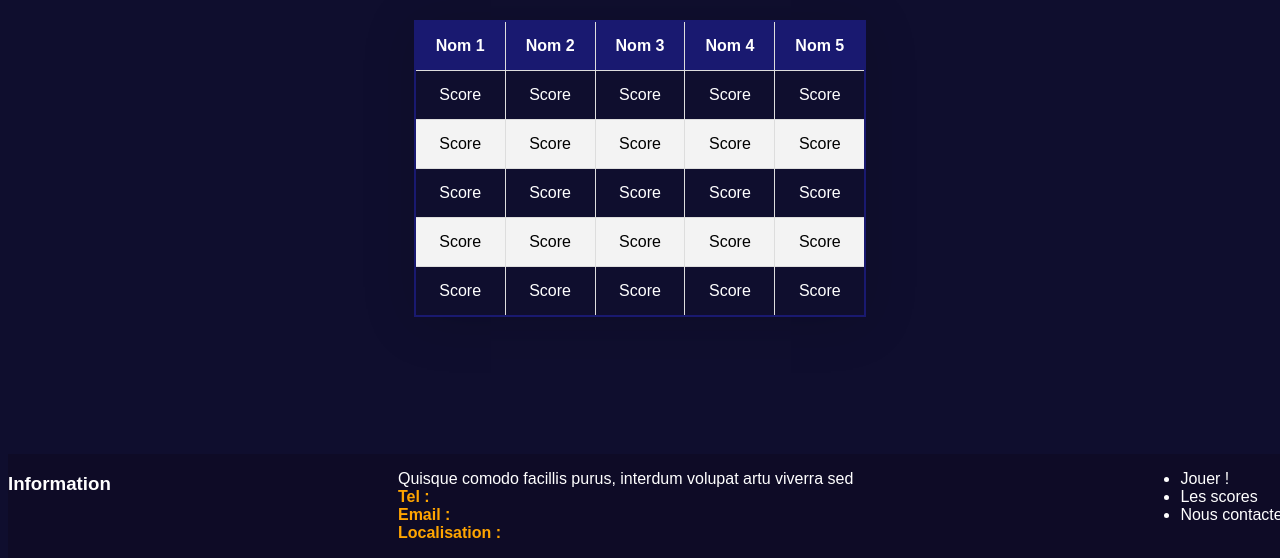
After one commit to JooBV/Puissance-4, a PHP site: page /scoreboard.html in a window 1280 px wide. The commit adds this page. Shown: the part 242-800 px from the top of the page. Run offline with PHP 8.4, Linux system fonts and the light colour scheme.

Commit message:
Connexion/Score

```diff
--- /dev/null
+++ b/scoreboard.css
@@ -0,0 +1,101 @@
+body {
+    color: white;
+    background: rgb(15, 14, 46);
+
+    font-family: arial, sans-serif;
+}
+
+.centrer {
+    text-align: center;
+}
+
+
+/*
+En-tête
+*/
+.tête {
+    display: flex;
+    justify-content: space-between;
+}
+
+
+/*
+Image
+*/
+.img {
+    color: white;
+
+    padding-top: 5%;
+    padding-bottom: 4%;
+
+    background-image: url(https://cdn.discordapp.com/attachments/1020320775426805790/1035512948594061382/Banniere.png);
+
+    text-align: center;
+    display: flex;
+    justify-content: space-around;
+    text-transform: uppercase;
+}
+
+
+/*
+Tableau
+*/
+.table-style  {
+    border-collapse: collapse;
+    box-shadow: 0 5px 50px rgba(0,0,0,0.15);
+    cursor: pointer;
+    margin: 0px auto;
+    border: 2px solid midnightblue;
+}
+
+thead tr {
+    background-color: midnightblue;
+    color: #fff;
+    text-align: left;
+}
+
+th, td {
+    padding: 15px 20px;
+    text-align: center;
+}
+
+tbody tr, td, th {
+    border: 1px solid #ddd;
+}
+
+tbody tr:nth-child(even){
+    background-color: #f3f3f3;
+    color: black;
+}
+
+@media screen and (max-width: 550px) {
+  body {
+    align-items: flex-start;
+  }
+  .table-style  {
+    width: 100%;
+    margin: 0px;
+    font-size: 10px;
+  }
+  th, td {
+    padding: 10px 7px;
+}
+}
+
+/*
+Pied de page
+*/
+footer {
+    position: fixed;
+
+    left: 50;
+    bottom: 0;
+    width: 100%;
+
+    background-color: rgb(14, 11, 38);
+}
+
+
+b {
+    color: orange;
+}
--- /dev/null
+++ b/scoreboard.html
@@ -0,0 +1,95 @@
+<!DOCTYPE html>
+<html lang="fr">
+
+<head>
+    <meta charset="UTF-8">
+    <link rel="stylesheet" href="scoreboard.css">
+    <title>Scoreboard</title>
+</head>
+
+
+<body>
+    <header>
+        <div class="tête">
+            <h4>The Power Of Memory</h4>
+            <p class="right"> ACCUEIL JEU NOUS CONTACTER</p>
+        </div>
+        <h1 class="centrer img">Score</h1>
+    </header>
+    <table class="table-style">
+
+        <thead>
+            <tr>
+                <th>Nom 1</th>
+                <th>Nom 2</th>
+                <th>Nom 3</th>
+                <th>Nom 4</th>
+                <th>Nom 5</th>
+            </tr>
+        </thead>
+
+
+        <tbody>
+            <tr>
+                <td>Score</td>
+                <td>Score</td>
+                <td>Score</td>
+                <td>Score</td>
+                <td>Score</td>
+            </tr>
+            <tr>
+                <td>Score</td>
+                <td>Score</td>
+                <td>Score</td>
+                <td>Score</td>
+                <td>Score</td>
+            </tr>
+            <tr>
+                <td>Score</td>
+                <td>Score</td>
+                <td>Score</td>
+                <td>Score</td>
+                <td>Score</td>
+            </tr>
+            <tr>
+                <td>Score</td>
+                <td>Score</td>
+                <td>Score</td>
+                <td>Score</td>
+                <td>Score</td>
+            </tr>
+            <tr>
+                <td>Score</td>
+                <td>Score</td>
+                <td>Score</td>
+                <td>Score</td>
+                <td>Score</td>
+            </tr>
+        </tbody>
+
+    </table>
+
+    <footer>
+        <div class="tête">
+            <h3>Information</h3>
+            <p>
+                Quisque comodo facillis purus, interdum volupat artu viverra sed
+                <b>
+                    <br>
+                    Tel :
+                    <br>
+                    Email :
+                    <br>
+                    Localisation :
+                </b>
+
+            </p>
+            <ul>
+                <li> Jouer ! </li>
+                <li> Les scores </li>
+                <li> Nous contacter </li>
+            </ul>
+        </div>
+    </footer>
+</body>
+</html>
```
Also changed, not shown: Inscription.html (added, +55 -0 lines), Introduction.html (deleted, +0 -63 lines), connexion.html (added, +53 -0 lines), style.css (+113 -39 lines).
